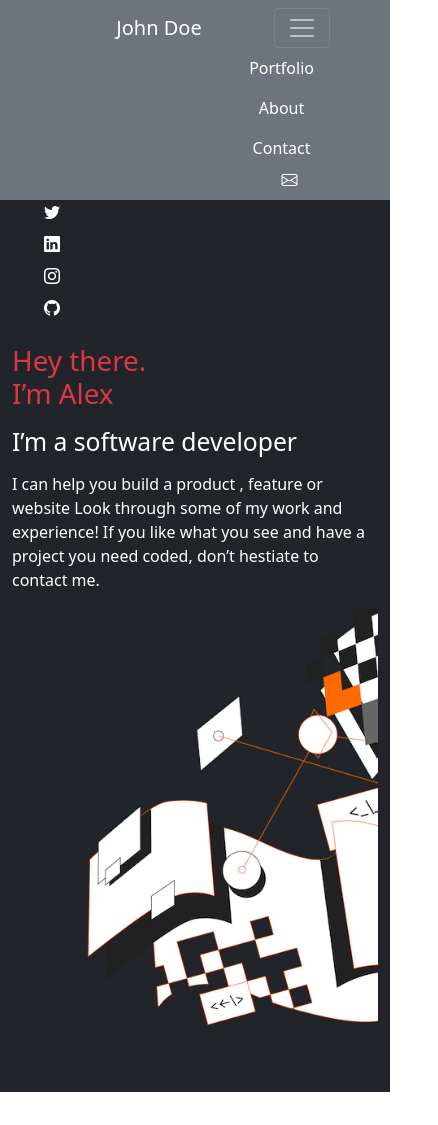
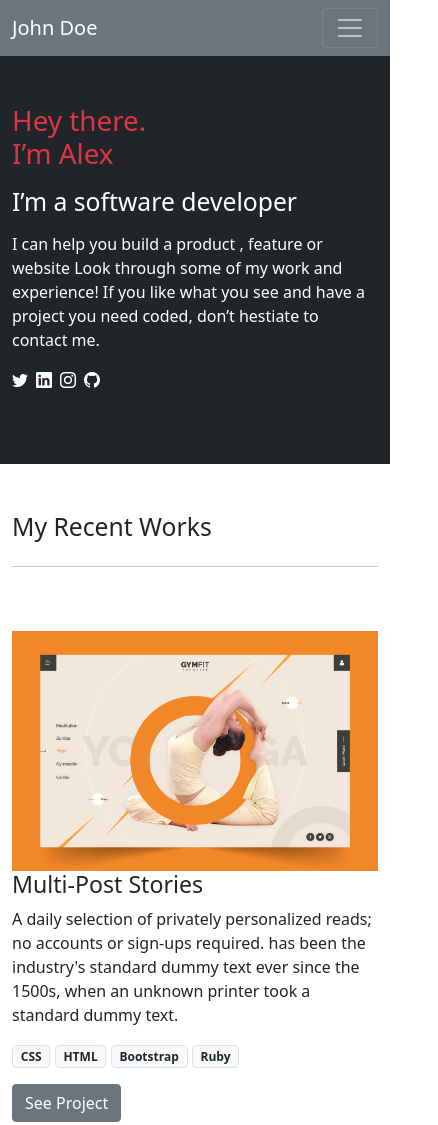
Before and after one commit to gtekle/Portfolio_with_bootstrap, a plain HTML site: page index.html in a window 390 px wide. Shown: the top 1125 px of the page, 438 px wide, since content can reach past the window. Drawn offline with nearby package versions, Linux system fonts and the light colour scheme.

Commit message:
Add mobile version

```diff
--- a/index.html
+++ b/index.html
@@ -18,70 +18,48 @@
   <body>
     <!-- HEADER -->
     <header>
-      <nav class="navbar navbar-expand-sm navbar-dark bg-secondary">
-        <div class="container-fluid mx-5">
-          <div class="col-lg-1"></div>
-          <a class="navbar-brand" href="javascript:void(0)">John Doe</a>
-          <button
-            class="navbar-toggler"
-            type="button"
-            data-bs-toggle="collapse"
-            data-bs-target="#mynavbar"
-          >
+      <nav class="navbar navbar-expand-lg navbar-dark bg-secondary">
+        <div class="container-fluid">
+          <a class="navbar-brand" href="#">John Doe</a>
+          <button class="navbar-toggler" type="button" data-bs-toggle="collapse" data-bs-target="#navbarNavAltMarkup" aria-controls="navbarNavAltMarkup" aria-expanded="false" aria-label="Toggle navigation">
             <span class="navbar-toggler-icon"></span>
           </button>
-
-          <div
-            class="d-flex justify-content-end collapse navbar-collapse"
-            id="mynavbar"
-          >
-            <ul class="navbar-nav align-items-center">
-              <li class="nav-item me-3">
-                <a class="nav-link text-white" href="javascript:void(0)"
-                  >Portfolio</a
-                >
-              </li>
-              <li class="nav-item me-3">
-                <a class="nav-link text-white" href="javascript:void(0)"
-                  >About</a
-                >
-              </li>
-              <li class="nav-item me-3">
-                <a class="nav-link text-white" href="javascript:void(0)"
-                  >Contact</a
-                >
-              </li>
-              <li class="nav-item">
-                <i class="bi bi-envelope text-white"></i>
-              </li>
-            </ul>
+          <div class="collapse navbar-collapse" id="navbarNavAltMarkup">
+            <div class="navbar-nav w-100 d-flex justify-content-end align-items-center">
+              <a class="nav-link active" aria-current="page" href="#">Home</a>
+              <a class="nav-link" href="#">Portfolio</a>
+              <a class="nav-link" href="#">About</a>
+              <a class="nav-link">Contact</a>
+              <i class="bi bi-envelope text-white"></i>
+            </div>
           </div>
-          <div class="col-lg-1"></div>
         </div>
       </nav>
     </header>
 
+
+
     <!-- HOME SECTION -->
     <section class="container-fluid bg-dark">
-      <div class="row">
-        <div class="col-lg-1 d-flex align-items-center">
-          <ul class="d-flex flex-column align-items-center">
-            <li class="mb-2">
+      <div class="row d-flex py-5 py-lg-2">
+        <div class="col-lg-1 d-flex align-items-center order-3 order-lg-0">
+          <ul class="d-flex flex-lg-column flex-md-row align-items-center list-unstyled justify-content-center">
+            <li class="mb-2 me-2">
               <a href="#">
                 <i class="bi bi-twitter text-white"></i>
               </a>
             </li>
-            <li class="mb-2">
+            <li class="mb-2 me-2">
               <a href="#">
                 <i class="bi bi-linkedin text-white"></i>
               </a>
             </li>
-            <li class="mb-2">
+            <li class="mb-2 me-2">
               <a href="#">
                 <i class="bi bi-instagram text-white"></i>
               </a>
             </li>
-            <li class="mb-2">
+            <li class="mb-2 me-2">
               <a href="#">
                 <i class="bi bi-github text-white"></i>
               </a>
@@ -102,7 +80,7 @@
             project you need coded, don’t hestiate to contact me.
           </p>
         </div>
-        <div class="col-lg-6 d-flex justify-content-end">
+        <div class="col-lg-6 d-flex justify-content-end d-none d-lg-block">
           <img
             src="images/Illustration-header@2x.png"
             class="img-fluid"
@@ -114,7 +92,7 @@
 
     <!-- Works Section -->
     <section class="container mt-5">
-      <div class="row">
+      <div class="row ">
         <div class="col-lg-3">
           <h2 class="h2">My Recent Works</h2>
         </div>
@@ -149,7 +127,7 @@
         </div>
       </div>
       <div class="row my-5">
-        <div class="col-lg-4">
+        <div class="col-lg-4 mb-5 mb-lg-0" >
           <div class="card">
             <img
               class="card-img-top"
@@ -178,7 +156,7 @@
             </div>
           </div>
         </div>
-        <div class="col-lg-4">
+        <div class="col-lg-4 mb-5 mb-lg-0">
           <div class="card">
             <img
               class="card-img-top"
@@ -209,7 +187,7 @@
             </div>
           </div>
         </div>
-        <div class="col-lg-4">
+        <div class="col-lg-4 ">
           <div class="card">
             <img
               class="card-img-top"
@@ -240,7 +218,7 @@
         </div>
       </div>
       <div class="row my-5">
-        <div class="col-lg-4">
+        <div class="col-lg-4 mb-5 mb-lg-0">
           <div class="card">
             <img
               class="card-img-top"
@@ -269,7 +247,7 @@
             </div>
           </div>
         </div>
-        <div class="col-lg-4">
+        <div class="col-lg-4 mb-5 mb-lg-0">
           <div class="card">
             <img
               class="card-img-top"
@@ -370,7 +348,7 @@
       <div class="row text-white my-5">
         <div class="col-lg-1"></div>
 
-        <div class="col-lg-3">
+        <div class="col-lg-3 d-flex flex-column align-items-center text-center text-lg-start">
           <h3 class="h3">
             <svg
               xmlns="http://www.w3.org/2000/svg"
@@ -393,7 +371,7 @@
             <li class="mb-2">Css</li>
           </ul>
         </div>
-        <div class="col-lg-3">
+        <div class="col-lg-3 d-flex flex-column align-items-center text-center text-lg-start">
           <h3 class="h3">
             <svg
               xmlns="http://www.w3.org/2000/svg"
@@ -417,7 +395,7 @@
             <li class="mb-2">Selenium</li>
           </ul>
         </div>
-        <div class="col-lg-4">
+        <div class="col-lg-4 d-flex flex-column align-items-center text-center text-lg-start">
           <h3 class="h3">
             <svg
               xmlns="http://www.w3.org/2000/svg"
@@ -446,14 +424,14 @@
     <footer class="container-fluid mt-5">
       <div class="row">
         <div class="col-lg-1"></div>
-        <div class="col-lg-3">
-          <h2 class="h2 fw-bold mb-3">Contact Me</h2>
-          <p class="text-body fs-4 fw-bold">
+        <div class="col-lg-3 col-sm-12">
+          <h2 class="h2 fw-bold mb-3 text-center text-lg-start">Contact Me</h2>
+          <p class="text-body fs-4 fw-bold text-center text-lg-start">
             I'm always interested in hearing about new projects, so if you'd
             like to chat please get in touch.
           </p>
         </div>
-        <div class="col-lg-6 ps-5 ms-5">
+        <div class="col-lg-6 ps-lg-5 ms-0 ms-lg-5 col-sm-12">
           <form action="/action_page.php">
             <div class="mb-3">
               <label for="fullname" class="form-label">Full Name:</label>
```
Also changed, not shown: images/illustration-header-mobile.png (added).
